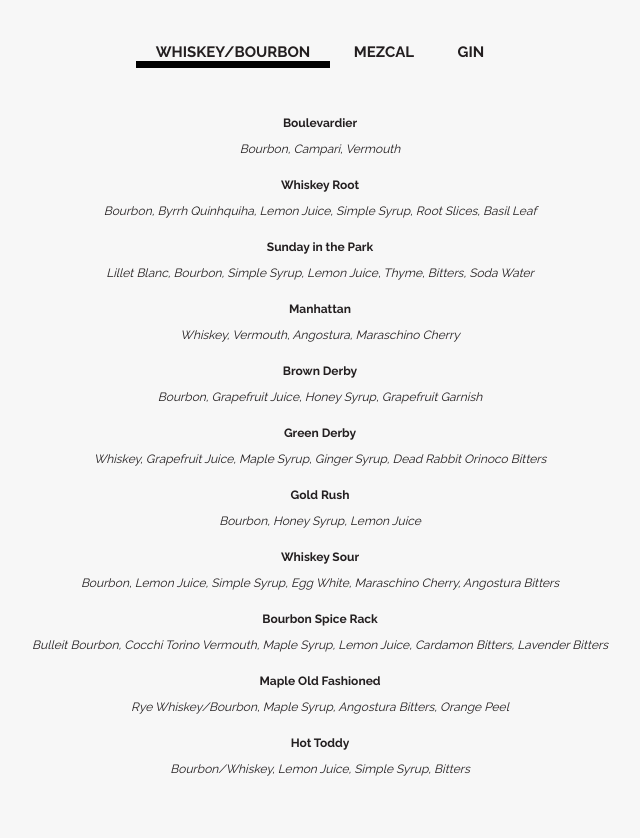
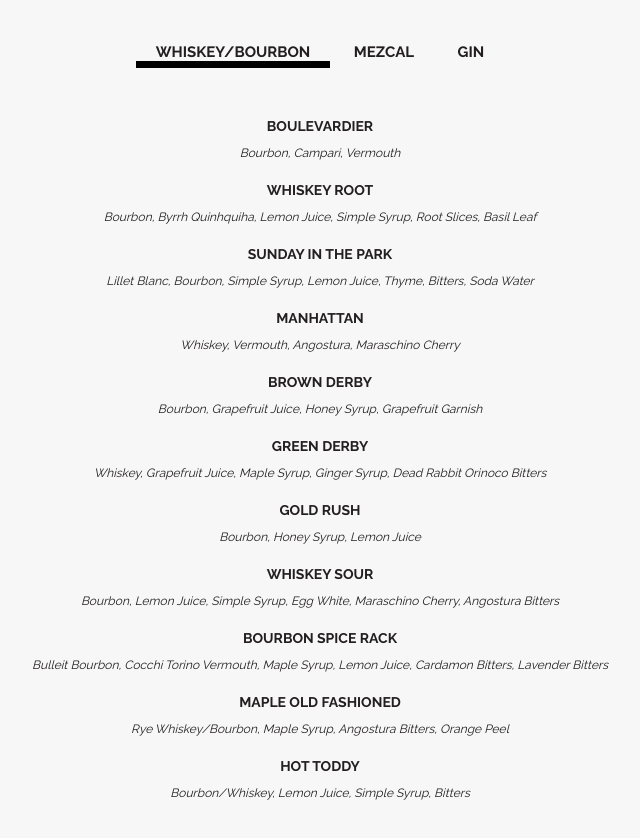
Before and after one commit to naderdub/bar, a plain HTML site: page index.html in a window 1280 px wide. Shown: the part 112-950 px from the top of the page, without its empty margins (320-960 px from the left). Drawn offline with Linux system fonts and the light colour scheme.

Commit message:
Add files via upload

```diff
--- a/main.css
+++ b/main.css
@@ -16,10 +16,11 @@ h1 {
 
 h2 {
 	font-family: 'Raleway', sans-serif;
-	font-size: 12px;
+	font-size: 14px;
 	color: #231f20;
 	padding-top: 10px;
 	font-weight: 400px;
+	text-transform: uppercase;
 }
 h3 {
 	font-family: 'Raleway', sans-serif;
@@ -59,6 +60,7 @@ a:link, a:visited {
 	text-decoration: none;
 	color: #231f20;
 	padding: 0px 20px 0px;
+
 }
 
 a:hover, a:active	{
```
